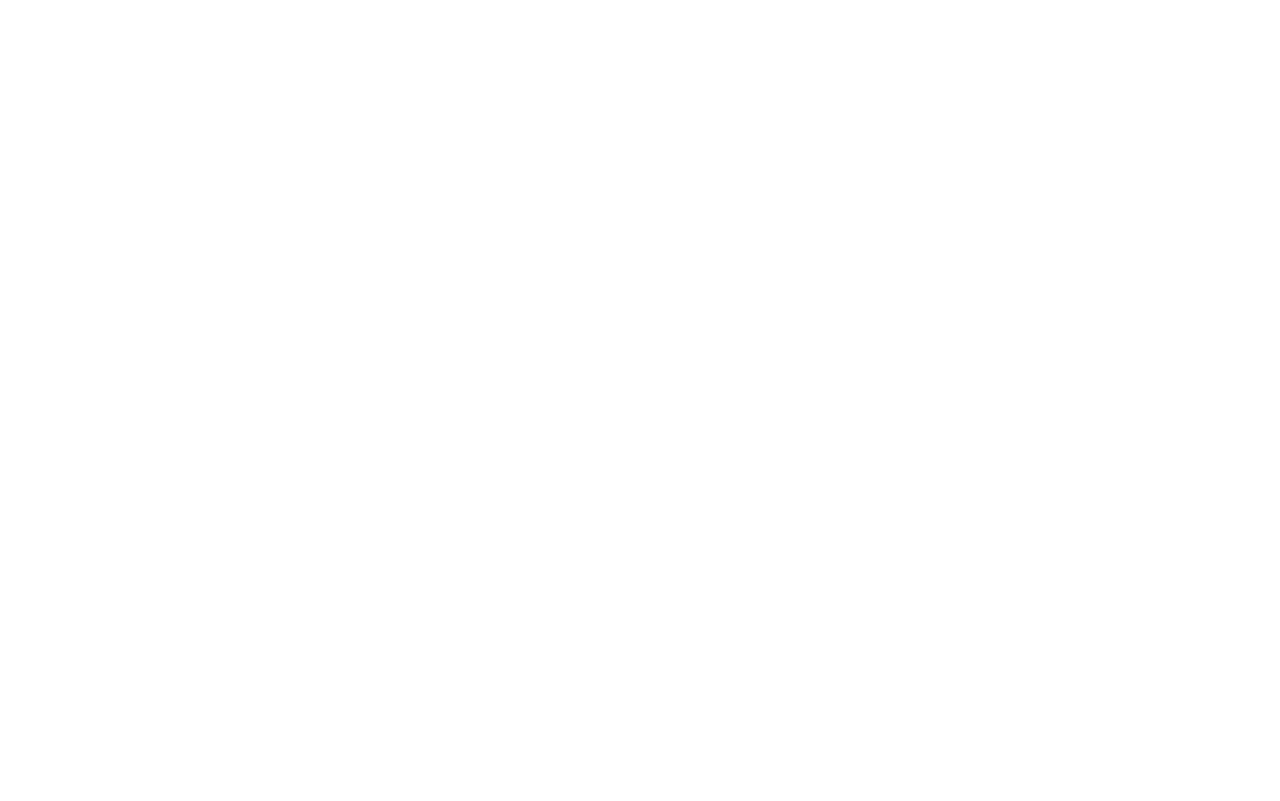
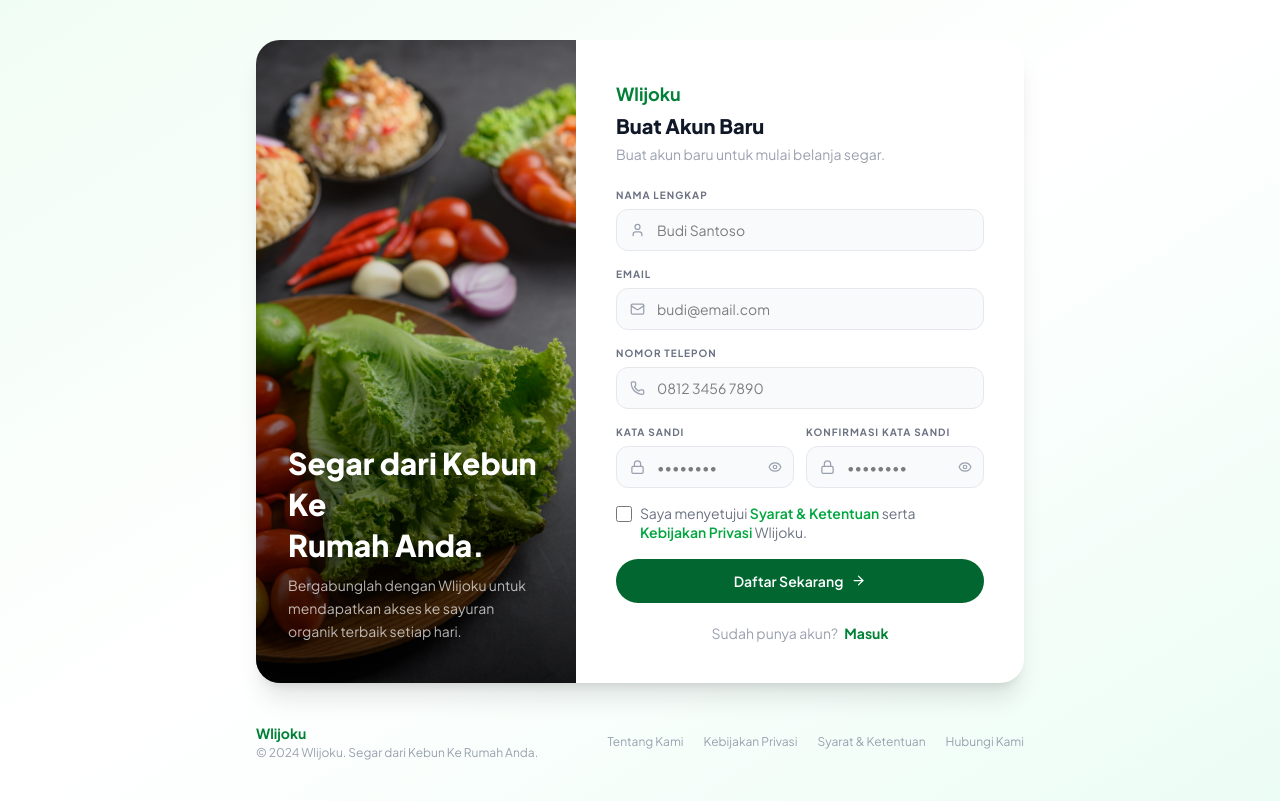
Before and after one commit to anampict/WlijokuV2, a Vue app: page /daftar in a window 1280 px wide. Before the commit this address had no page. Built offline with nearby package versions, Linux system fonts and the light colour scheme.

Commit message:
add daftarview

```diff
--- a/src/router/index.js
+++ b/src/router/index.js
@@ -39,6 +39,11 @@
       name: 'login',
       component: () => import('../views/LoginView.vue'),
     },
+    {
+      path: '/daftar',
+      name: 'daftar',
+      component: () => import('../views/DaftarView.vue'),
+    },
   ],
 })
 
--- /dev/null
+++ b/src/views/DaftarView.vue
@@ -0,0 +1,243 @@
+<script setup>
+import { ref } from 'vue'
+import { RouterLink, useRouter } from 'vue-router'
+import { User, Mail, Phone, Lock, Eye, EyeOff, ArrowRight } from 'lucide-vue-next'
+
+const router = useRouter()
+
+const heroImage = new URL('@/assets/images/daftar-hero.jpg', import.meta.url).href
+
+const fullName = ref('')
+const email = ref('')
+const phone = ref('')
+const password = ref('')
+const confirmPassword = ref('')
+const showPassword = ref(false)
+const showConfirm = ref(false)
+const agreeTerms = ref(false)
+const isLoading = ref(false)
+const errorMsg = ref('')
+
+async function handleRegister() {
+  if (!fullName.value.trim()) {
+    errorMsg.value = 'Nama lengkap wajib diisi.'
+    return
+  }
+  if (!email.value.trim()) {
+    errorMsg.value = 'Email wajib diisi.'
+    return
+  }
+  if (!phone.value.trim()) {
+    errorMsg.value = 'Nomor telepon wajib diisi.'
+    return
+  }
+  if (!password.value) {
+    errorMsg.value = 'Kata sandi wajib diisi.'
+    return
+  }
+  if (password.value.length < 8) {
+    errorMsg.value = 'Kata sandi minimal 8 karakter.'
+    return
+  }
+  if (password.value !== confirmPassword.value) {
+    errorMsg.value = 'Konfirmasi kata sandi tidak cocok.'
+    return
+  }
+  if (!agreeTerms.value) {
+    errorMsg.value = 'Anda harus menyetujui syarat & ketentuan.'
+    return
+  }
+  errorMsg.value = ''
+  isLoading.value = true
+  await new Promise((r) => setTimeout(r, 1200))
+  isLoading.value = false
+  router.push({ name: 'login' })
+}
+</script>
+
+<template>
+  <div class="min-h-screen bg-gradient-to-br from-green-50 via-white to-emerald-50 flex flex-col items-center justify-center px-4 py-10">
+    <div class="w-full max-w-3xl bg-white rounded-3xl shadow-xl overflow-hidden flex flex-col md:flex-row">
+
+      <!-- Left: Hero Image -->
+      <div class="relative md:w-5/12 min-h-[260px] md:min-h-0 flex flex-col justify-end overflow-hidden">
+        <img
+          :src="heroImage"
+          alt="Sayur Segar"
+          class="absolute inset-0 w-full h-full object-cover"
+        />
+        <!-- Gradient overlay bottom -->
+        <div class="absolute inset-0 bg-gradient-to-t from-black/70 via-black/20 to-transparent"></div>
+
+        <!-- Content -->
+        <div class="relative z-10 p-8 pb-10">
+          <h2 class="text-white text-2xl md:text-3xl font-extrabold leading-snug mb-2">
+            Segar dari Kebun Ke<br />Rumah Anda.
+          </h2>
+          <p class="text-white/70 text-sm leading-relaxed">
+            Bergabunglah dengan Wlijoku untuk mendapatkan akses ke sayuran organik terbaik setiap hari.
+          </p>
+        </div>
+      </div>
+
+      <!-- Right: Form -->
+      <div class="flex-1 p-8 md:p-10 flex flex-col justify-center">
+        <div class="mb-6">
+          <p class="text-green-700 text-lg font-bold mb-1">Wlijoku</p>
+          <h1 class="text-xl font-extrabold text-gray-900">Buat Akun Baru</h1>
+          <p class="text-sm text-gray-400 mt-1">Buat akun baru untuk mulai belanja segar.</p>
+        </div>
+
+        <div class="space-y-4">
+          <!-- Nama Lengkap -->
+          <div>
+            <label class="block text-[10px] font-bold text-gray-500 uppercase tracking-widest mb-1.5">Nama Lengkap</label>
+            <div class="relative">
+              <User :size="15" class="absolute left-3.5 top-1/2 -translate-y-1/2 text-gray-400" />
+              <input
+                v-model="fullName"
+                type="text"
+                placeholder="Budi Santoso"
+                autocomplete="name"
+                class="w-full pl-10 pr-4 py-2.5 rounded-xl border border-gray-200 text-sm bg-gray-50 focus:bg-white focus:outline-none focus:border-green-400 transition"
+              />
+            </div>
+          </div>
+
+          <!-- Email -->
+          <div>
+            <label class="block text-[10px] font-bold text-gray-500 uppercase tracking-widest mb-1.5">Email</label>
+            <div class="relative">
+              <Mail :size="15" class="absolute left-3.5 top-1/2 -translate-y-1/2 text-gray-400" />
+              <input
+                v-model="email"
+                type="email"
+                placeholder="budi@email.com"
+                autocomplete="email"
+                class="w-full pl-10 pr-4 py-2.5 rounded-xl border border-gray-200 text-sm bg-gray-50 focus:bg-white focus:outline-none focus:border-green-400 transition"
+              />
+            </div>
+          </div>
+
+          <!-- Nomor Telepon -->
+          <div>
+            <label class="block text-[10px] font-bold text-gray-500 uppercase tracking-widest mb-1.5">Nomor Telepon</label>
+            <div class="relative">
+              <Phone :size="15" class="absolute left-3.5 top-1/2 -translate-y-1/2 text-gray-400" />
+              <input
+                v-model="phone"
+                type="tel"
+                placeholder="0812 3456 7890"
+                autocomplete="tel"
+                class="w-full pl-10 pr-4 py-2.5 rounded-xl border border-gray-200 text-sm bg-gray-50 focus:bg-white focus:outline-none focus:border-green-400 transition"
+              />
+            </div>
+          </div>
+
+          <!-- Password row -->
+          <div class="grid grid-cols-2 gap-3">
+            <!-- Kata Sandi -->
+            <div>
+              <label class="block text-[10px] font-bold text-gray-500 uppercase tracking-widest mb-1.5">Kata Sandi</label>
+              <div class="relative">
+                <Lock :size="15" class="absolute left-3.5 top-1/2 -translate-y-1/2 text-gray-400" />
+                <input
+                  v-model="password"
+                  :type="showPassword ? 'text' : 'password'"
+                  placeholder="••••••••"
+                  autocomplete="new-password"
+                  class="w-full pl-10 pr-9 py-2.5 rounded-xl border border-gray-200 text-sm bg-gray-50 focus:bg-white focus:outline-none focus:border-green-400 transition"
+                />
+                <button
+                  type="button"
+                  class="absolute right-3 top-1/2 -translate-y-1/2 text-gray-400 hover:text-gray-600 transition"
+                  @click="showPassword = !showPassword"
+                >
+                  <EyeOff v-if="showPassword" :size="14" />
+                  <Eye v-else :size="14" />
+                </button>
+              </div>
+            </div>
+
+            <!-- Konfirmasi Kata Sandi -->
+            <div>
+              <label class="block text-[10px] font-bold text-gray-500 uppercase tracking-widest mb-1.5">Konfirmasi Kata Sandi</label>
+              <div class="relative">
+                <Lock :size="15" class="absolute left-3.5 top-1/2 -translate-y-1/2 text-gray-400" />
+                <input
+                  v-model="confirmPassword"
+                  :type="showConfirm ? 'text' : 'password'"
+                  placeholder="••••••••"
+                  autocomplete="new-password"
+                  class="w-full pl-10 pr-9 py-2.5 rounded-xl border border-gray-200 text-sm bg-gray-50 focus:bg-white focus:outline-none focus:border-green-400 transition"
+                />
+                <button
+                  type="button"
+                  class="absolute right-3 top-1/2 -translate-y-1/2 text-gray-400 hover:text-gray-600 transition"
+                  @click="showConfirm = !showConfirm"
+                >
+                  <EyeOff v-if="showConfirm" :size="14" />
+                  <Eye v-else :size="14" />
+                </button>
+              </div>
+            </div>
+          </div>
+
+          <!-- Terms -->
+          <label class="flex items-start gap-2 cursor-pointer select-none">
+            <input
+              v-model="agreeTerms"
+              type="checkbox"
+              class="w-4 h-4 mt-0.5 rounded border-gray-300 accent-green-700 shrink-0"
+            />
+            <span class="text-sm text-gray-500 leading-snug">
+              Saya menyetujui
+              <a href="#" class="text-green-600 font-semibold hover:underline">Syarat &amp; Ketentuan</a>
+              serta
+              <a href="#" class="text-green-600 font-semibold hover:underline">Kebijakan Privasi</a>
+              Wlijoku.
+            </span>
+          </label>
+
+          <!-- Error -->
+          <p v-if="errorMsg" class="text-xs text-red-500 -mt-1">{{ errorMsg }}</p>
+
+          <!-- Submit -->
+          <button
+            @click="handleRegister"
+            :disabled="isLoading"
+            class="w-full py-3 bg-green-800 text-white text-sm font-semibold rounded-full flex items-center justify-center gap-2 hover:bg-green-700 transition-colors disabled:opacity-60 disabled:cursor-not-allowed"
+          >
+            <span v-if="isLoading">Mendaftarkan...</span>
+            <template v-else>
+              Daftar Sekarang
+              <ArrowRight :size="15" />
+            </template>
+          </button>
+        </div>
+
+        <!-- Login link -->
+        <p class="text-sm text-center text-gray-400 mt-5">
+          Sudah punya akun?
+          <RouterLink to="/login" class="text-green-700 font-bold hover:underline ml-1">Masuk</RouterLink>
+        </p>
+      </div>
+    </div>
+
+    <!-- Footer -->
+    <footer class="w-full max-w-3xl mt-10">
+      <div class="flex flex-col md:flex-row items-start md:items-center justify-between gap-4">
+        <div>
+          <p class="text-sm font-bold text-green-700">Wlijoku</p>
+          <p class="text-xs text-gray-400 mt-0.5">© 2024 Wlijoku. Segar dari Kebun Ke Rumah Anda.</p>
+        </div>
+        <div class="flex gap-5 text-xs text-gray-400">
+          <a href="#" class="hover:text-gray-700 transition">Tentang Kami</a>
+          <a href="#" class="hover:text-gray-700 transition">Kebijakan Privasi</a>
+          <a href="#" class="hover:text-gray-700 transition">Syarat &amp; Ketentuan</a>
+          <a href="#" class="hover:text-gray-700 transition">Hubungi Kami</a>
+        </div>
+      </div>
+    </footer>
+  </div>
+</template>
--- a/src/views/LoginView.vue
+++ b/src/views/LoginView.vue
@@ -152,7 +152,7 @@
         <!-- Register link -->
         <p class="text-sm text-center text-gray-400 mt-6">
           Belum punya akun?
-          <RouterLink to="/" class="text-green-700 font-bold hover:underline ml-1">Daftar Sekarang</RouterLink>
+          <RouterLink to="/daftar" class="text-green-700 font-bold hover:underline ml-1">Daftar Sekarang</RouterLink>
         </p>
       </div>
     </div>
```
